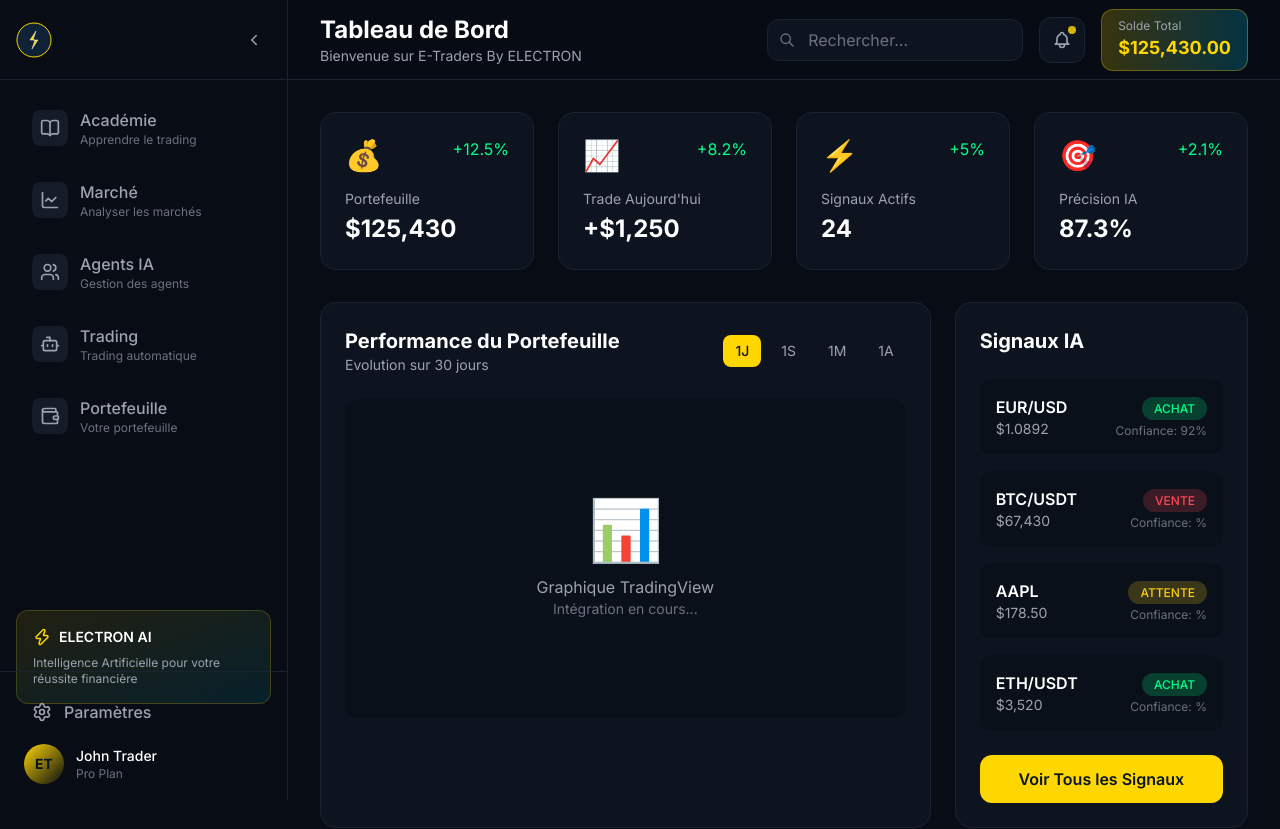
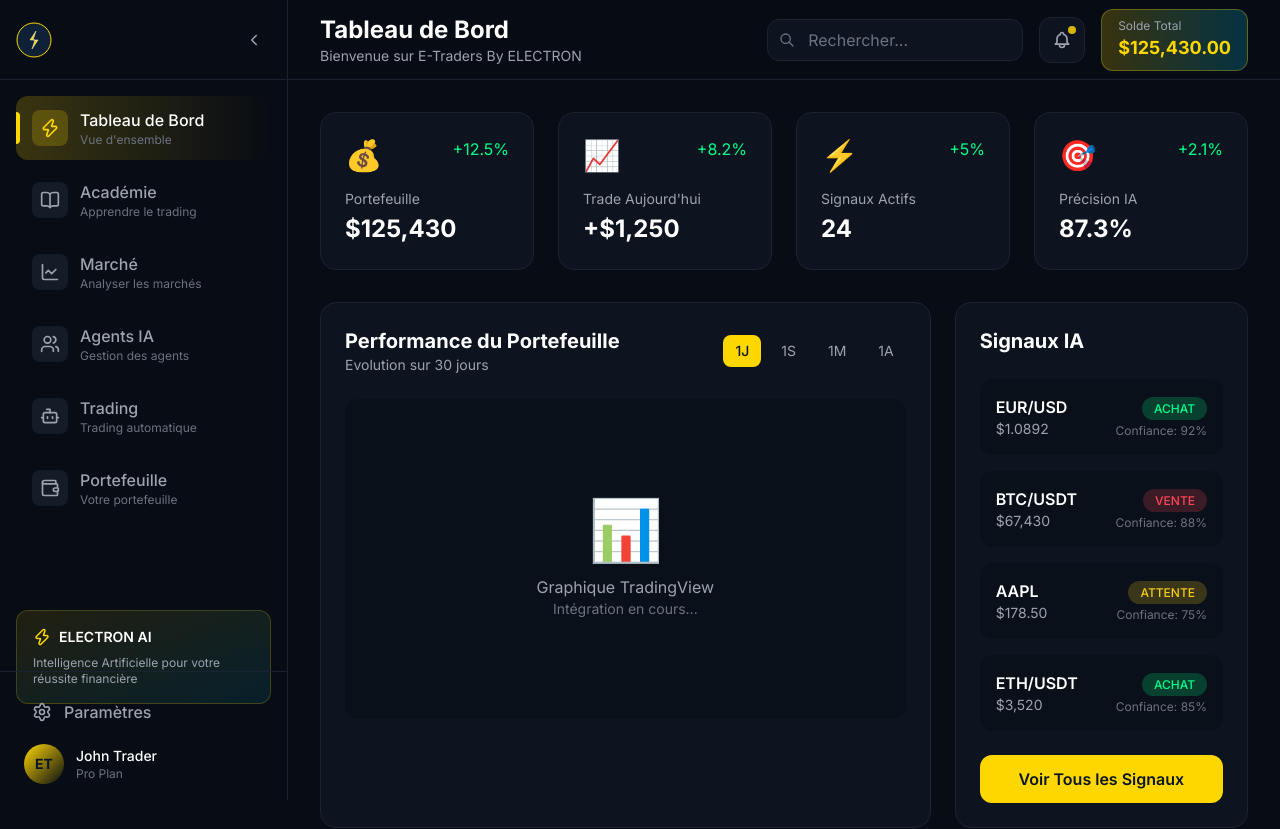
Before and after one commit to IlarionDossouyovo/E-Traders, a Next.js app: page / in a window 1280 px wide. Shown: the top 829 px of the page. Built offline with nearby package versions, Linux system fonts and the light colour scheme.

Commit message:
fix: corriger les signaux IA et ajouter Dashboard à la navigation
- Corriger le prop 'accuracy' vers 'confidence' pour les signaux BTC, AAPL, ETH
- Ajouter 'Tableau de Bord' dans la barre latérale
- Supprimer le prop unused accuracy

```diff
--- a/src/app/page.tsx
+++ b/src/app/page.tsx
@@ -117,19 +117,19 @@ export default function DashboardPage() {
                 <SignalItem
                   pair="BTC/USDT"
                   signal="sell"
-                  accuracy={88}
+                  confidence={88}
                   price="67,430"
                 />
                 <SignalItem
                   pair="AAPL"
                   signal="hold"
-                  accuracy={75}
+                  confidence={75}
                   price="178.50"
                 />
                 <SignalItem
                   pair="ETH/USDT"
                   signal="buy"
-                  accuracy={85}
+                  confidence={85}
                   price="3,520"
                 />
               </div>
@@ -203,7 +203,7 @@ function TimeframeButton({ children, active }: { children: React.ReactNode; acti
   );
 }
 
-function SignalItem({ pair, signal, confidence, price }: { pair: string; signal: string; confidence?: number; accuracy?: number; price: string }) {
+function SignalItem({ pair, signal, confidence, price }: { pair: string; signal: string; confidence?: number; price: string }) {
   const signalColors: Record<string, string> = {
     buy: "text-accent-green bg-accent-green/20",
     sell: "text-accent-red bg-accent-red/20",
--- a/src/components/sidebar.tsx
+++ b/src/components/sidebar.tsx
@@ -27,6 +27,13 @@ interface SidebarProps {
 }
 
 const navItems = [
+  {
+    label: 'Tableau de Bord',
+    href: '/',
+    icon: Zap,
+    description: 'Vue d\'ensemble',
+    color: 'text-electron-gold',
+  },
   {
     label: 'Académie',
     href: '/academy',
```
Also changed, not shown: 1 other file (tests, documents, lock files or other folders).
